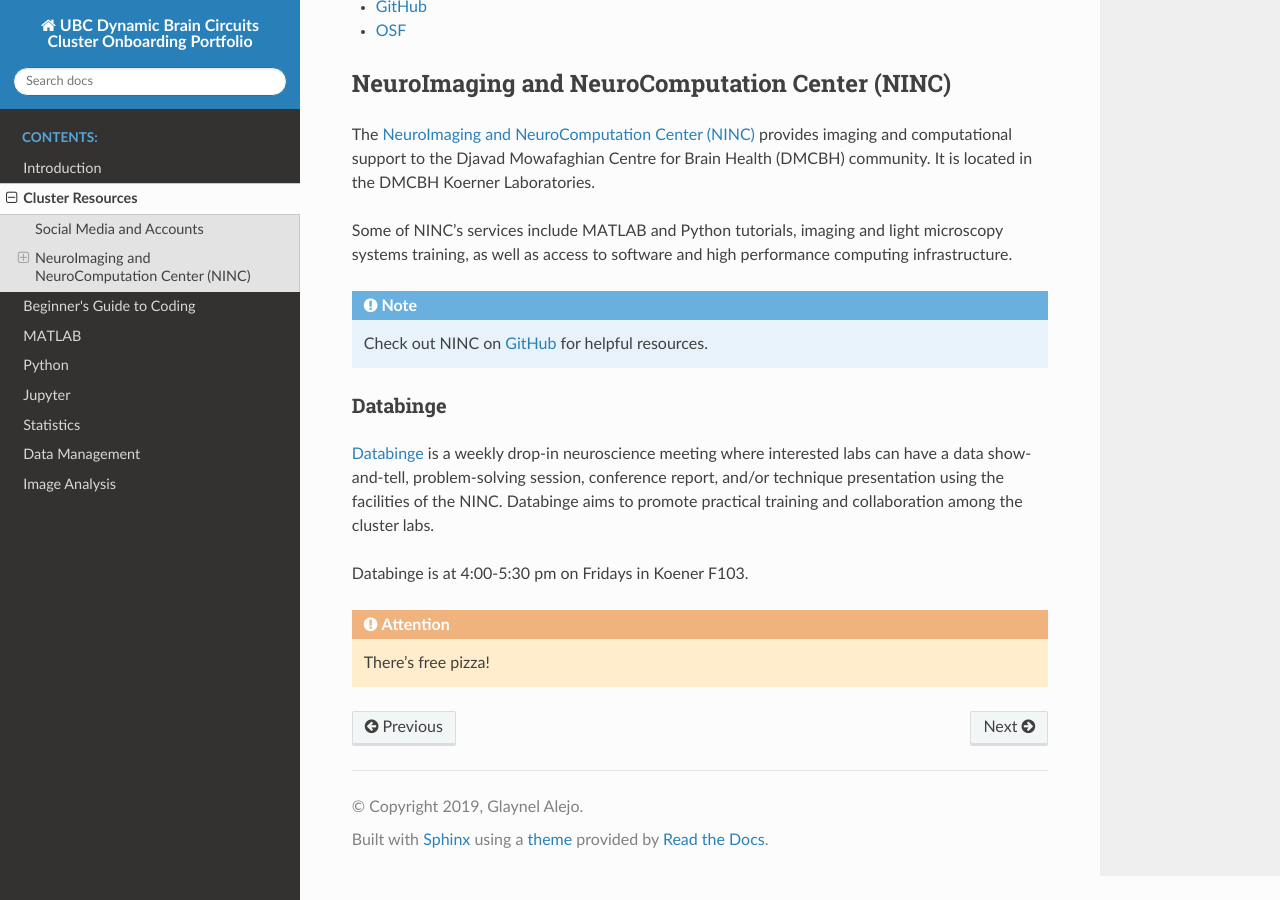
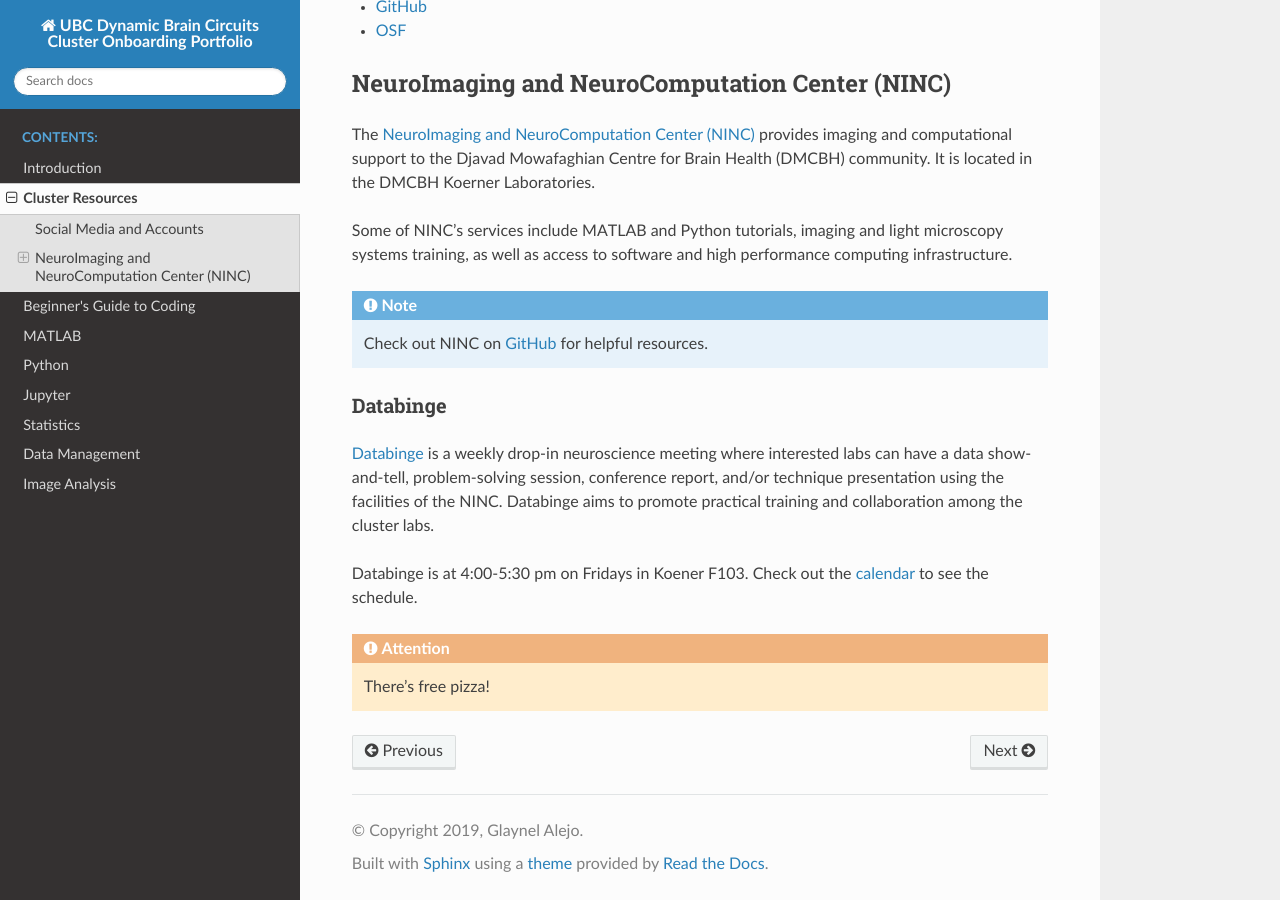
Before and after one commit to ubcbraincircuits/onboarding, a Sphinx documentation site: the page built from source/cluster.rst, in a window 1280 px wide and 900 px high, scrolled down 569 px. Built offline with Sphinx 7.4.7 and the Read the Docs theme 2.0.0, drawn with Linux system fonts in a browser that asks for light colours.

Commit message:
Add NINC calendar link

```diff
--- a/source/cluster.rst
+++ b/source/cluster.rst
@@ -47,7 +47,8 @@ drop-in neuroscience meeting where interested labs can have a data show-and-tell
 conference report, and/or technique presentation using the facilities of the NINC. Databinge aims to promote
 practical training and collaboration among the cluster labs.
 
-Databinge is at 4:00-5:30 pm on Fridays in Koener F103.
+Databinge is at 4:00-5:30 pm on Fridays in Koener F103. Check out the `calendar <https://ninc.centreforbrainhealth.ca/community_events>`_
+to see the schedule.
 
 .. attention::
 	There's free pizza!
```
